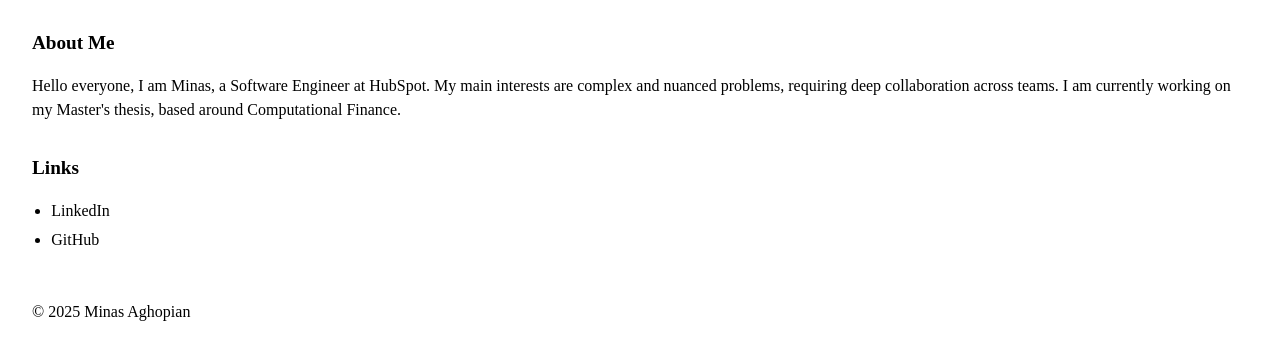
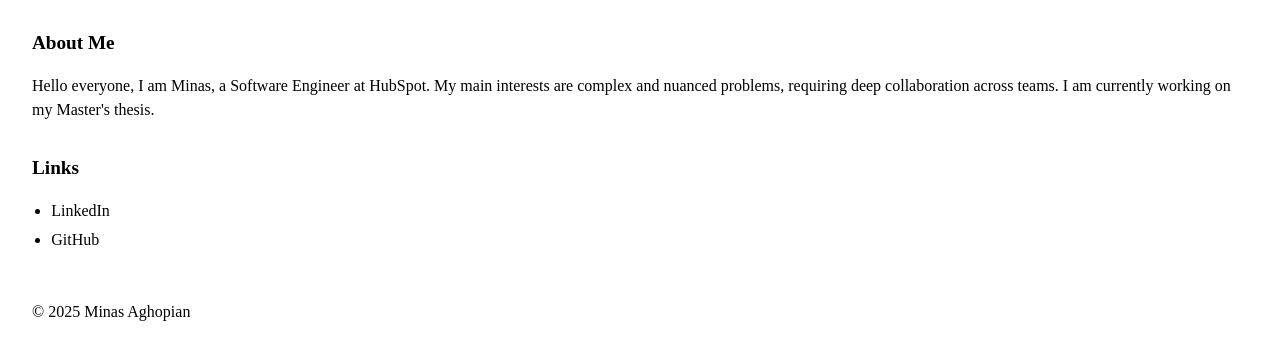
Before and after one commit to aghopianm/portfolio-website, a plain HTML site: page index.html in a window 1280 px wide. Shown: the part 110-470 px from the top of the page. Drawn offline with Linux system fonts and the light colour scheme.

Commit message:
some changes

```diff
--- a/index.html
+++ b/index.html
@@ -72,7 +72,7 @@
       <section id="about">
         <h2>About Me</h2>
         <p>
-          Hello everyone, I am Minas, a Software Engineer at HubSpot. My main interests are complex and nuanced problems, requiring deep collaboration across teams. I am currently working on my Master's thesis, based around Computational Finance.
+          Hello everyone, I am Minas, a Software Engineer at HubSpot. My main interests are complex and nuanced problems, requiring deep collaboration across teams. I am currently working on my Master's thesis.
         </p>
       </section>
 
```
